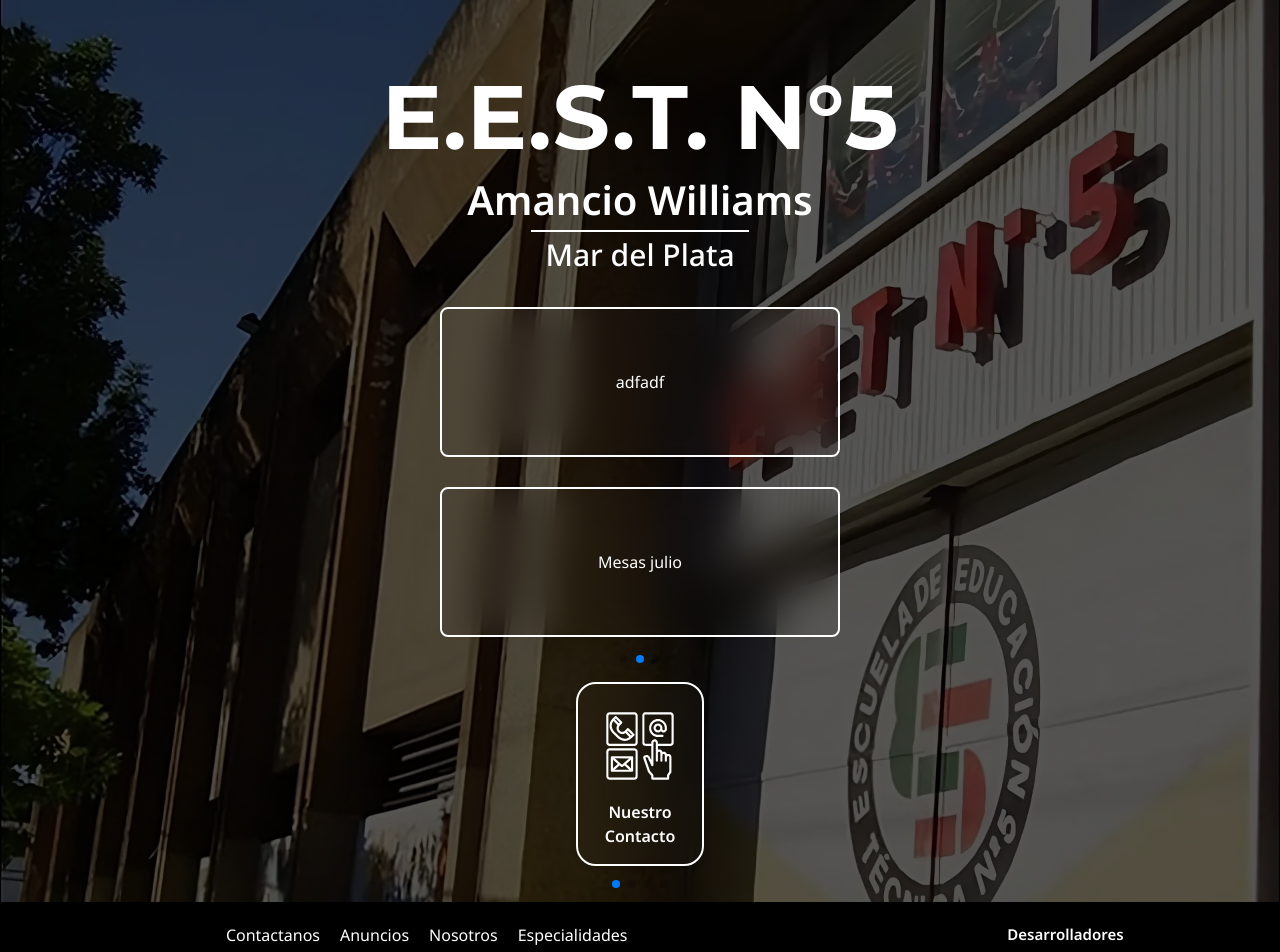
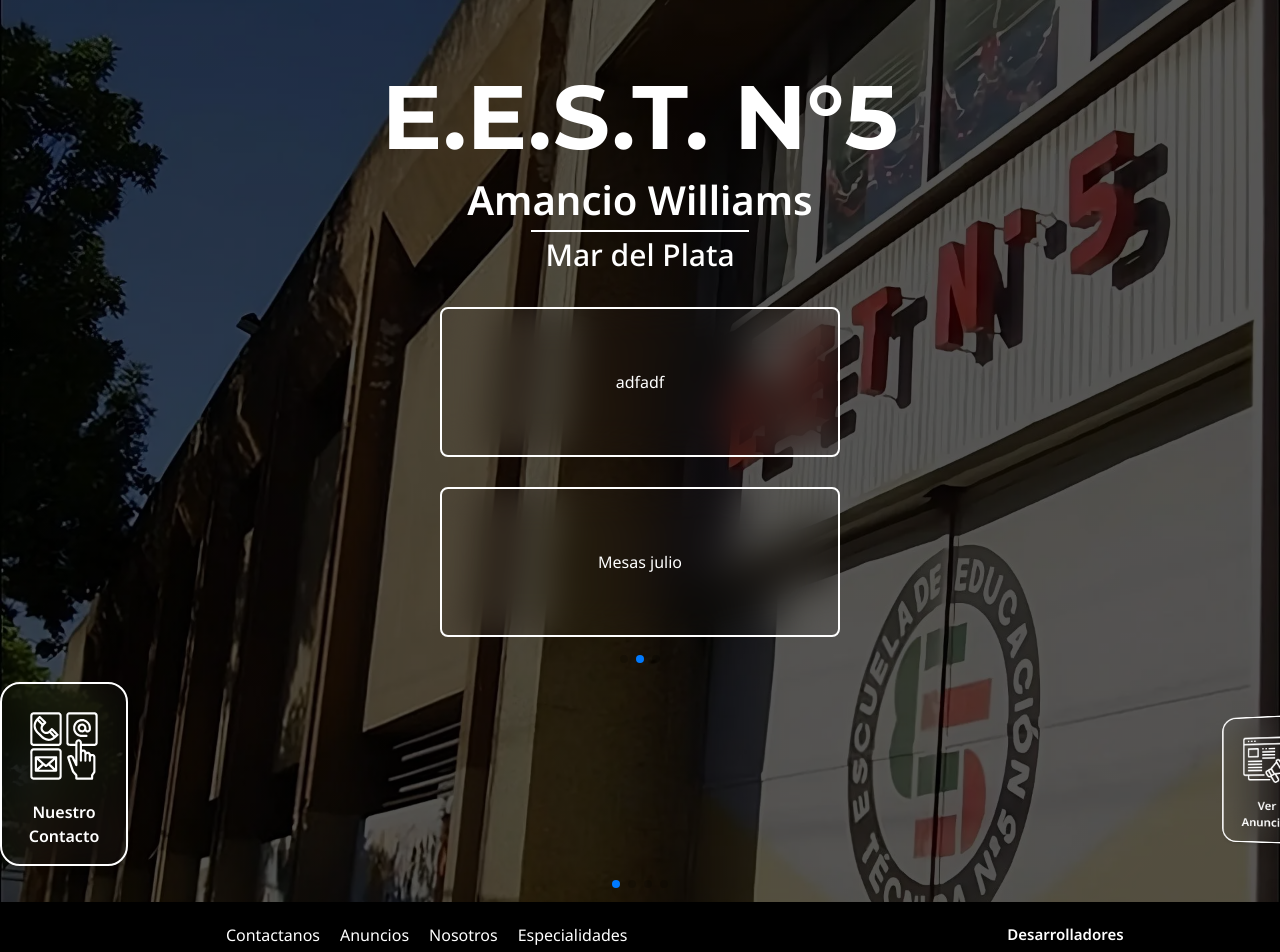
Before and after one commit to GudinoJoaquin/eestn5-v2, a Next.js app: page / in a window 1280 px wide. Shown: the top 952 px of the page. Built offline with nearby package versions, Linux system fonts and the light colour scheme.

Commit message:
prueba button carrusel

```diff
--- a/app/components/ButtonCarrusel.tsx
+++ b/app/components/ButtonCarrusel.tsx
@@ -40,7 +40,7 @@ export default function ButtonCarrusel() {
           <SwiperSlide
             key={index}
             style={{ background: "none" }}
-            className="grid place-items-center mb-[20px]"
+            className=" mb-[20px]"
           >
             <HomeButton
               text={btnProps.text}
```
